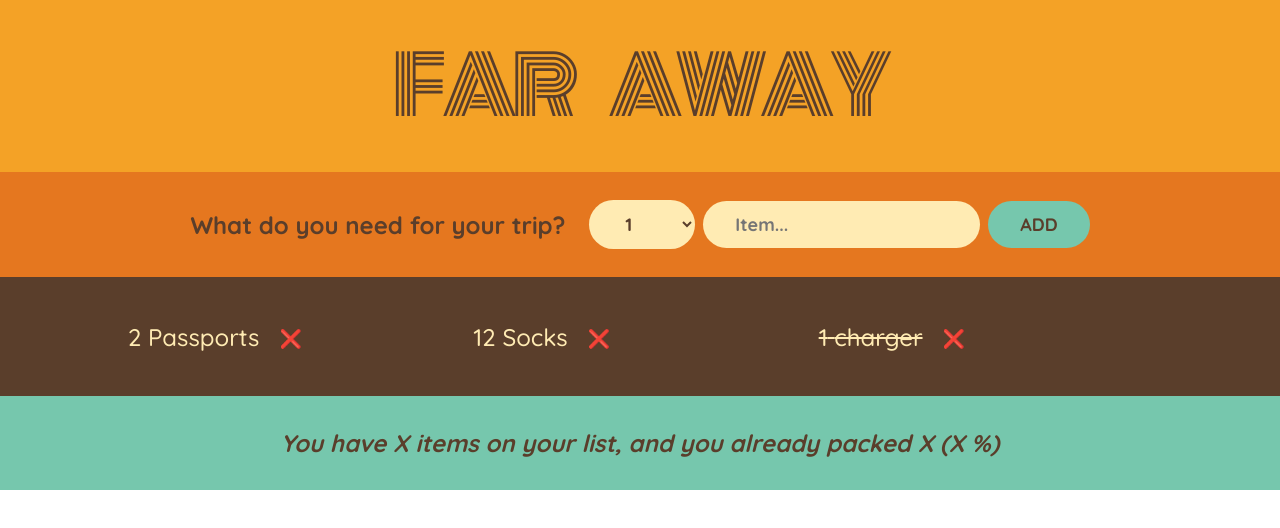
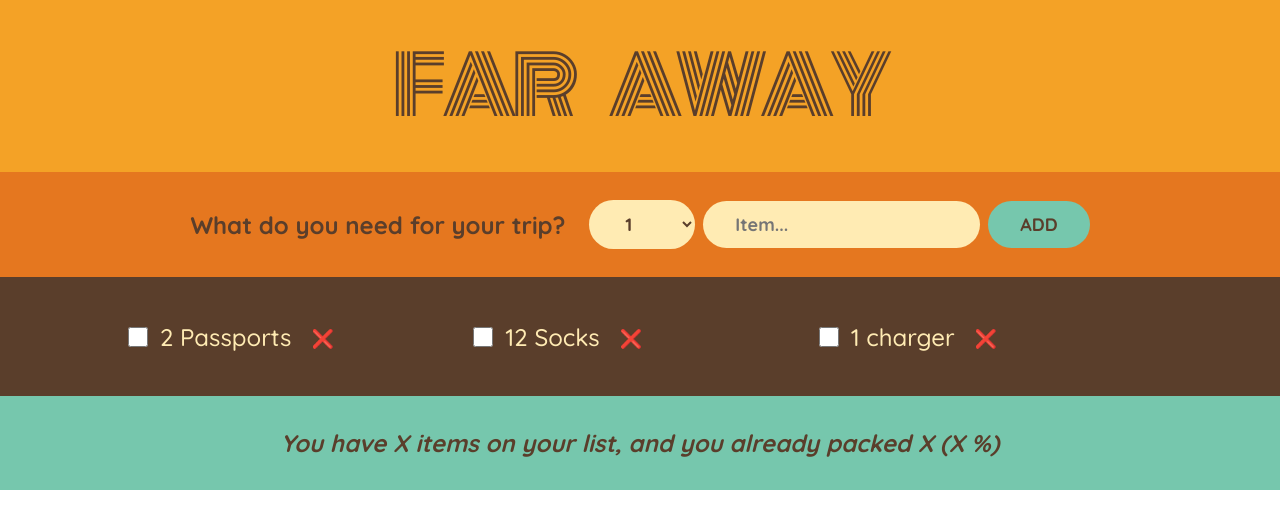
Before and after one commit to yuka1981/travel-list-demo, a React (Create React App) app: page / in a window 1280 px wide. Shown: the top 528 px of the page. Built offline with nearby package versions, Linux system fonts and the light colour scheme.

Commit message:
6.83 updating an item: complex immutable data operation

```diff
--- a/src/App.js
+++ b/src/App.js
@@ -1,5 +1,8 @@
 import { useState } from "react";
-import { v4 as uuid } from "uuid";
+import Logo from "./components/Logo";
+import Form from "./components/Form";
+import PackingList from "./components/PackingList";
+import State from "./components/State";
 import initialItems from "./fixtures/items";
 
 function App() {
@@ -18,98 +21,38 @@ function App() {
     });
   };
 
+  const handleToggleItem = (id) => {
+    setItems((items) =>
+      items.map((item) =>
+        item.id === id ? { ...item, packed: !item.packed } : item
+      )
+    );
+    // setItems((items) =>
+    //   items.map((item) => {
+    //     if (item.id === id) {
+    //       return {
+    //         ...item,
+    //         packed: !item.packed,
+    //       };
+    //     } else {
+    //       return item;
+    //     }
+    //   })
+    // );
+  };
+
   return (
     <div>
       <Logo />
       <Form onAddItems={handleAddItems} />
-      <PackingList items={items} onDeleteItem={handleDeleteItem} />
+      <PackingList
+        items={items}
+        onDeleteItem={handleDeleteItem}
+        onToggleItem={handleToggleItem}
+      />
       <State />
     </div>
   );
 }
 
-const Logo = () => {
-  return <h1>Far Away</h1>;
-};
-
-const Form = ({ onAddItems }) => {
-  const [description, setDescription] = useState("");
-  const [quantity, setQuantity] = useState(1);
-
-  const handleSubmit = (e) => {
-    e.preventDefault();
-
-    if (!description) return;
-
-    const newItem = {
-      description,
-      quantity,
-      packed: false,
-      id: uuid(),
-    };
-
-    onAddItems(newItem);
-    setDescription("");
-    setQuantity(1);
-  };
-
-  return (
-    <form className="add-form" onSubmit={handleSubmit}>
-      <h3>What do you need for your trip?</h3>
-      <select
-        value={quantity}
-        onChange={(e) => setQuantity(Number(e.target.value))}
-      >
-        {Array.from({ length: 20 }, (_, i) => i + 1).map((num) => (
-          <option value={num} key={num}>
-            {num}
-          </option>
-        ))}
-      </select>
-      <input
-        type="text"
-        placeholder="Item..."
-        value={description}
-        onChange={(e) => setDescription(e.target.value)}
-      />
-      <button>Add</button>
-    </form>
-  );
-};
-
-const PackingList = ({ items, onDeleteItem }) => {
-  return (
-    <div className="list">
-      <ul>
-        {items.map((item) => (
-          <Item
-            item={item}
-            key={item.description}
-            onDeleteItem={onDeleteItem}
-          />
-        ))}
-      </ul>
-    </div>
-  );
-};
-
-const Item = ({ item, onDeleteItem }) => {
-  return (
-    <li>
-      <span style={item.packed ? { textDecoration: "line-through" } : {}}>
-        {item.quantity} {item.description}
-      </span>
-      {/* when click button -> trigger onDeleteItem function */}
-      <button onClick={() => onDeleteItem(item.id)}>❌</button>
-    </li>
-  );
-};
-
-const State = () => {
-  return (
-    <footer className="stats">
-      <em>You have X items on your list, and you already packed X (X %)</em>
-    </footer>
-  );
-};
 export default App;
--- /dev/null
+++ b/src/components/Form.js
@@ -0,0 +1,49 @@
+import { useState } from "react";
+import { v4 as uuid } from "uuid";
+
+const Form = ({ onAddItems }) => {
+  const [description, setDescription] = useState("");
+  const [quantity, setQuantity] = useState(1);
+
+  const handleSubmit = (e) => {
+    e.preventDefault();
+
+    if (!description) return;
+
+    const newItem = {
+      description,
+      quantity,
+      packed: false,
+      id: uuid(),
+    };
+
+    onAddItems(newItem);
+    setDescription("");
+    setQuantity(1);
+  };
+
+  return (
+    <form className="add-form" onSubmit={handleSubmit}>
+      <h3>What do you need for your trip?</h3>
+      <select
+        value={quantity}
+        onChange={(e) => setQuantity(Number(e.target.value))}
+      >
+        {Array.from({ length: 20 }, (_, i) => i + 1).map((num) => (
+          <option value={num} key={num}>
+            {num}
+          </option>
+        ))}
+      </select>
+      <input
+        type="text"
+        placeholder="Item..."
+        value={description}
+        onChange={(e) => setDescription(e.target.value)}
+      />
+      <button>Add</button>
+    </form>
+  );
+};
+
+export default Form;
--- /dev/null
+++ b/src/components/Item.js
@@ -0,0 +1,18 @@
+const Item = ({ item, onDeleteItem, onToggleItem }) => {
+  return (
+    <li>
+      <input
+        type="checkbox"
+        value={item.packed}
+        onChange={() => onToggleItem(item.id)}
+      />
+      <span style={item.packed ? { textDecoration: "line-through" } : {}}>
+        {item.quantity} {item.description}
+      </span>
+      {/* when click button -> trigger onDeleteItem function */}
+      <button onClick={() => onDeleteItem(item.id)}>❌</button>
+    </li>
+  );
+};
+
+export default Item;
--- /dev/null
+++ b/src/components/Logo.js
@@ -0,0 +1,5 @@
+const Logo = () => {
+  return <h1>Far Away</h1>;
+};
+
+export default Logo;
--- /dev/null
+++ b/src/components/PackingList.js
@@ -0,0 +1,20 @@
+import Item from "./Item";
+
+const PackingList = ({ items, onDeleteItem, onToggleItem }) => {
+  return (
+    <div className="list">
+      <ul>
+        {items.map((item) => (
+          <Item
+            item={item}
+            key={item.description}
+            onDeleteItem={onDeleteItem}
+            onToggleItem={onToggleItem}
+          />
+        ))}
+      </ul>
+    </div>
+  );
+};
+
+export default PackingList;
--- /dev/null
+++ b/src/components/State.js
@@ -0,0 +1,9 @@
+const State = () => {
+  return (
+    <footer className="stats">
+      <em>You have X items on your list, and you already packed X (X %)</em>
+    </footer>
+  );
+};
+
+export default State;
--- a/src/fixtures/items.js
+++ b/src/fixtures/items.js
@@ -1,7 +1,7 @@
 const initialItems = [
   { id: 1, description: "Passports", quantity: 2, packed: false },
   { id: 2, description: "Socks", quantity: 12, packed: false },
-  { id: 3, description: "charger", quantity: 1, packed: true },
+  { id: 3, description: "charger", quantity: 1, packed: false },
 ];
 
 export default initialItems;
```
